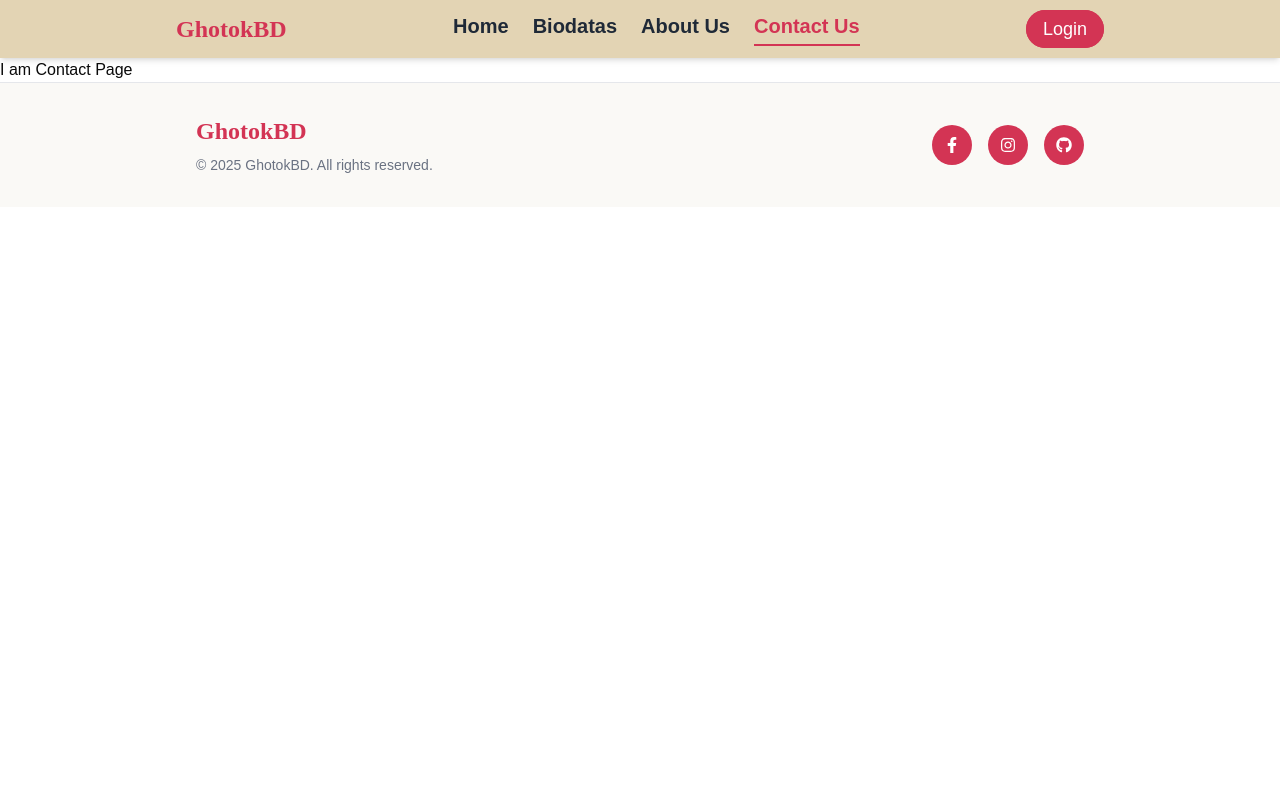
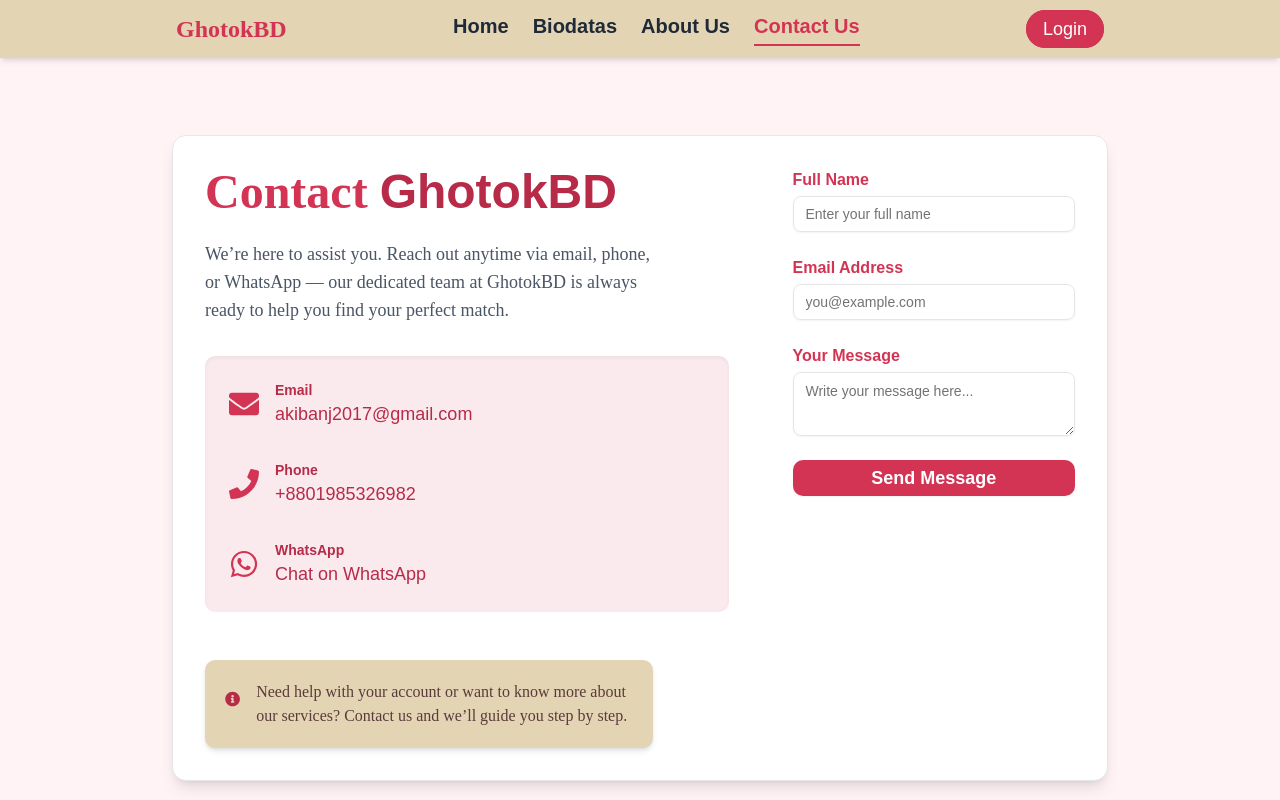
Before and after one commit to Akib-dev1/Ghotok-BD, a React (Vite) app: page /contact in a window 1280 px wide. Shown: the top 800 px of the page. Built offline with nearby package versions, Linux system fonts and the light colour scheme; no server answers.

Commit message:
About us and Contact us part done

```diff
--- /dev/null
+++ b/src/Components/ReUsable Components/ContactInfoItem.jsx
@@ -0,0 +1,22 @@
+import React from "react";
+
+const ContactInfoItem = ({ icon, label, value, href }) => {
+  return (
+    <a
+      href={href}
+      target="_blank"
+      rel="noopener noreferrer"
+      className="flex items-center gap-4 text-[#B72B48] hover:text-[#D33454] transition-colors duration-200 cursor-pointer"
+    >
+      <div className="flex max-sm:flex-col sm:items-center gap-4">
+        {icon}
+        <div>
+          <p className="text-sm font-semibold">{label}</p>
+          <p className="text-lg max-sm:text-sm font-poppins">{value}</p>
+        </div>
+      </div>
+    </a>
+  );
+};
+
+export default ContactInfoItem;
--- /dev/null
+++ b/src/Components/ReUsable Components/FeatureCard.jsx
@@ -0,0 +1,16 @@
+import React from "react";
+import { Card, CardContent } from "@/components/ui/card";
+
+const FeatureCard = ({ icon, title, desc }) => {
+  return (
+    <Card className="bg-white shadow-md border border-gray-200 hover:shadow-lg transition">
+      <CardContent className="flex flex-col items-center text-center p-6 gap-4">
+        {icon}
+        <h3 className="text-xl font-semibold text-[#D33454]">{title}</h3>
+        <p className="text-gray-600 text-sm">{desc}</p>
+      </CardContent>
+    </Card>
+  );
+};
+
+export default FeatureCard;
--- /dev/null
+++ b/src/Components/ui/textarea.jsx
@@ -0,0 +1,20 @@
+import * as React from "react"
+
+import { cn } from "@/lib/utils"
+
+function Textarea({
+  className,
+  ...props
+}) {
+  return (
+    <textarea
+      data-slot="textarea"
+      className={cn(
+        "border-input placeholder:text-muted-foreground focus-visible:border-ring focus-visible:ring-ring/50 aria-invalid:ring-destructive/20 dark:aria-invalid:ring-destructive/40 aria-invalid:border-destructive dark:bg-input/30 flex field-sizing-content min-h-16 w-full rounded-md border bg-transparent px-3 py-2 text-base shadow-xs transition-[color,box-shadow] outline-none focus-visible:ring-[3px] disabled:cursor-not-allowed disabled:opacity-50 md:text-sm",
+        className
+      )}
+      {...props} />
+  );
+}
+
+export { Textarea }
--- a/src/Pages/About.jsx
+++ b/src/Pages/About.jsx
@@ -1,11 +1,79 @@
-import React from 'react';
+import React from "react";
+import { Card, CardContent } from "@/components/ui/card";
+import { FaShieldAlt, FaHeart, FaUsers, FaHandshake } from "react-icons/fa";
+import FeatureCard from "@/Components/ReUsable Components/FeatureCard";
 
 const About = () => {
-    return (
-        <div>
-            I am About Page
+  return (
+    <section className="bg-[#FFF3F5] text-gray-800 py-16 px-4 font-poppins">
+      <div className="max-w-9/12 max-lg:max-w-10/12 max-md:w-11/12 mx-auto space-y-12">
+        {/* Header */}
+        <div className="text-center">
+          <h1 className="text-5xl font-bold text-[#D33454] mb-2 great-vibes">
+            Welcome to GhotokBD
+          </h1>
+          <p className="text-lg text-gray-600 max-w-2xl mx-auto prociono">
+            Ghotok BD is a culturally grounded and tech-driven matrimony
+            platform helping Bangladeshi individuals and families find
+            meaningful, lasting connections. Rooted in trust, driven by care.
+          </p>
         </div>
-    );
+
+        {/* Mission Card */}
+        <Card className="bg-white shadow-md border border-gray-200">
+          <CardContent className="p-8 space-y-3">
+            <h2 className="text-3xl font-semibold text-[#D33454]">
+              Our Mission
+            </h2>
+            <p className="text-gray-700 text-lg prociono">
+              To empower families and individuals to build lasting bonds, while
+              preserving tradition and privacy in a safe digital space. We
+              believe in thoughtful matchmaking — not just swipes.
+            </p>
+          </CardContent>
+        </Card>
+
+        {/* Feature Cards */}
+        <div className="grid gap-6 sm:grid-cols-2 lg:grid-cols-4">
+          <FeatureCard
+            icon={<FaShieldAlt className="text-4xl text-[#D33454]" />}
+            title="Secure & Verified"
+            desc="Profiles go through identity checks for peace of mind."
+          />
+          <FeatureCard
+            icon={<FaHeart className="text-4xl text-[#D33454]" />}
+            title="Culturally Aligned"
+            desc="Respectful, family-first matchmaking experience."
+          />
+          <FeatureCard
+            icon={<FaUsers className="text-4xl text-[#D33454]" />}
+            title="Smart Matching"
+            desc="Connect based on preferences, interests, and values."
+          />
+          <FeatureCard
+            icon={<FaHandshake className="text-4xl text-[#D33454]" />}
+            title="Support Team"
+            desc="Real people ready to guide and help you anytime."
+          />
+        </div>
+
+        {/* Commitment */}
+        <Card className="bg-white shadow-md border border-gray-200">
+          <CardContent className="p-8 space-y-3">
+            <h2 className="text-3xl font-semibold text-[#D33454]">
+              Our Commitment
+            </h2>
+            <p className="text-gray-700 text-lg prociono">
+              At <span className="font-semibold text-[#D33454]">GhotokBD</span>
+              , we don’t just match profiles — we build paths to real
+              relationships. Our platform ensures safety, sincerity, and support
+              at every step.
+            </p>
+          </CardContent>
+        </Card>
+      </div>
+    </section>
+  );
 };
 
 export default About;
--- a/src/Pages/Contact.jsx
+++ b/src/Pages/Contact.jsx
@@ -1,11 +1,125 @@
-import React from 'react';
+import React from "react";
+import { Input } from "@/components/ui/input";
+import { Textarea } from "@/components/ui/textarea";
+import { Label } from "@/components/ui/label";
+import { Button } from "@/components/ui/button";
+import { useForm } from "react-hook-form";
+import { FaEnvelope, FaPhone, FaWhatsapp, FaInfoCircle } from "react-icons/fa";
+import ContactInfoItem from "@/Components/ReUsable Components/ContactInfoItem";
 
 const Contact = () => {
-    return (
-        <div>
-            I am Contact Page
+  const { register, handleSubmit, reset } = useForm();
+
+  const onSubmit = (data) => {
+    console.log("Contact form data:", data);
+    reset();
+  };
+
+  return (
+    <section className="min-h-screen bg-[#FFF3F5] py-16 px-4 font-poppins flex items-center justify-center">
+      <div className="w-full max-w-9/12 max-lg:max-w-10/12 max-md:w-11/12 mx-auto bg-white rounded-xl shadow-lg border border-gray-200 p-8 flex flex-col lg:flex-row gap-12 lg:gap-16">
+        <div className="flex flex-col flex-grow min-w-0">
+          <h1 className="text-4xl sm:text-5xl font-bold text-[#D33454] great-vibes mb-4 sm:mb-6">
+            Contact <span className="text-[#B72B48]">GhotokBD</span>
+          </h1>
+          <p className="text-gray-600 prociono text-base sm:text-lg max-w-md mb-8">
+            We’re here to assist you. Reach out anytime via email, phone, or
+            WhatsApp — our dedicated team at GhotokBD is always ready to help
+            you find your perfect match.
+          </p>
+
+          <div className="bg-[#D33454]/10 rounded-lg p-6 shadow-inner space-y-6 sm:space-y-8">
+            <ContactInfoItem
+              icon={<FaEnvelope size={30} className="text-[#D33454]" />}
+              label="Email"
+              value="akibanj2017@gmail.com"
+              href="mailto:akibanj2017@gmail.com"
+            />
+            <ContactInfoItem
+              icon={<FaPhone size={30} className="text-[#D33454]" />}
+              label="Phone"
+              value="+8801985326982"
+              href="tel:+8801985326982"
+            />
+            <ContactInfoItem
+              icon={<FaWhatsapp size={30} className="text-[#D33454]" />}
+              label="WhatsApp"
+              value="Chat on WhatsApp"
+              href="https://wa.me/8801985326982"
+            />
+          </div>
+
+          <div className="mt-10 sm:mt-12 flex items-start gap-4 bg-[#E3D4B4] rounded-lg p-5 shadow-md max-w-md">
+            <FaInfoCircle className="text-[#B72B48] text-3xl mt-1" />
+            <p className="text-[#5A3B3B] prociono text-sm sm:text-base">
+              Need help with your account or want to know more about our
+              services? Contact us and we’ll guide you step by step.
+            </p>
+          </div>
         </div>
-    );
+
+        <form
+          onSubmit={handleSubmit(onSubmit)}
+          className="flex flex-col space-y-5 sm:space-y-6 flex-grow min-w-0"
+          noValidate
+        >
+          <div>
+            <Label
+              htmlFor="name"
+              className="text-[#D33454] mb-1 block font-semibold text-sm sm:text-base"
+            >
+              Full Name
+            </Label>
+            <Input
+              id="name"
+              placeholder="Enter your full name"
+              {...register("name", { required: true })}
+              className="focus-visible:ring-[#D33454]"
+            />
+          </div>
+
+          <div>
+            <Label
+              htmlFor="email"
+              className="text-[#D33454] mb-1 block font-semibold text-sm sm:text-base"
+            >
+              Email Address
+            </Label>
+            <Input
+              id="email"
+              type="email"
+              placeholder="you@example.com"
+              {...register("email", { required: true })}
+              className="focus-visible:ring-[#D33454]"
+            />
+          </div>
+
+          <div>
+            <Label
+              htmlFor="message"
+              className="text-[#D33454] mb-1 block font-semibold text-sm sm:text-base"
+            >
+              Your Message
+            </Label>
+            <Textarea
+              id="message"
+              rows="5"
+              placeholder="Write your message here..."
+              {...register("message", { required: true })}
+              className="focus-visible:ring-[#D33454]"
+            />
+          </div>
+
+          <Button
+            type="submit"
+            className="w-full bg-[#D33454] hover:bg-[#b72b48] text-white text-lg cursor-pointer font-semibold py-3 px-6 rounded-lg duration-200 hover:scale-105 focus:outline-none focus:ring-2 focus:ring-[#D33454] focus:ring-opacity-50 ease-out"
+          >
+            Send Message
+          </Button>
+        </form>
+      </div>
+    </section>
+  );
 };
 
 export default Contact;
```
